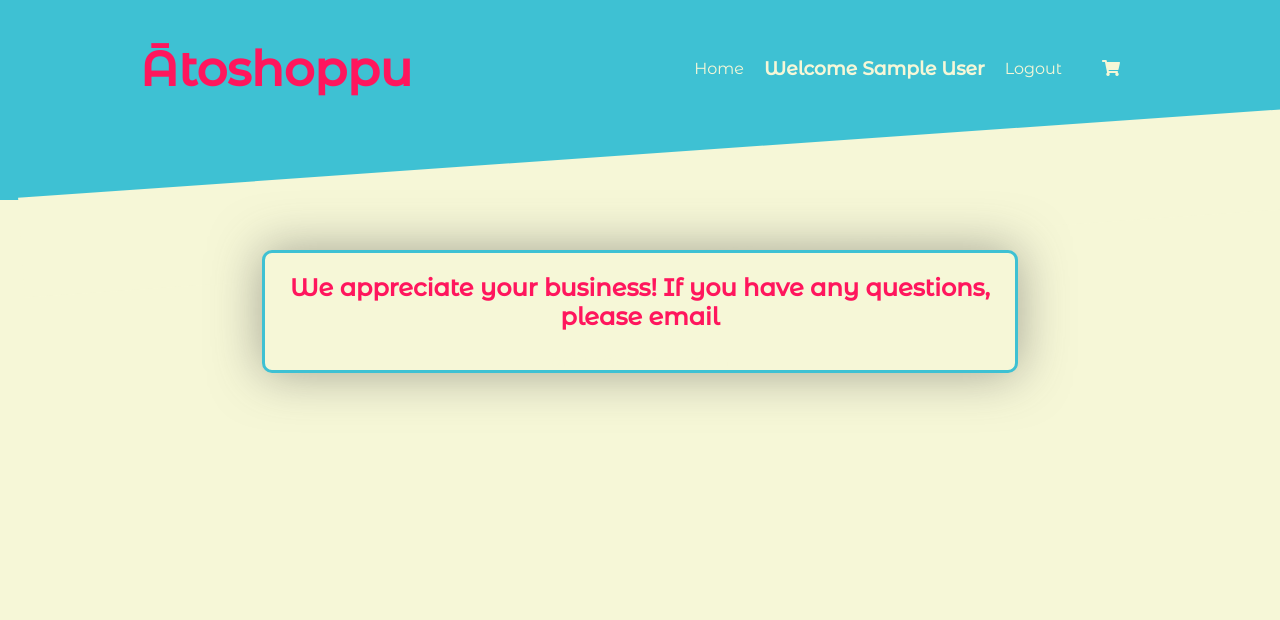
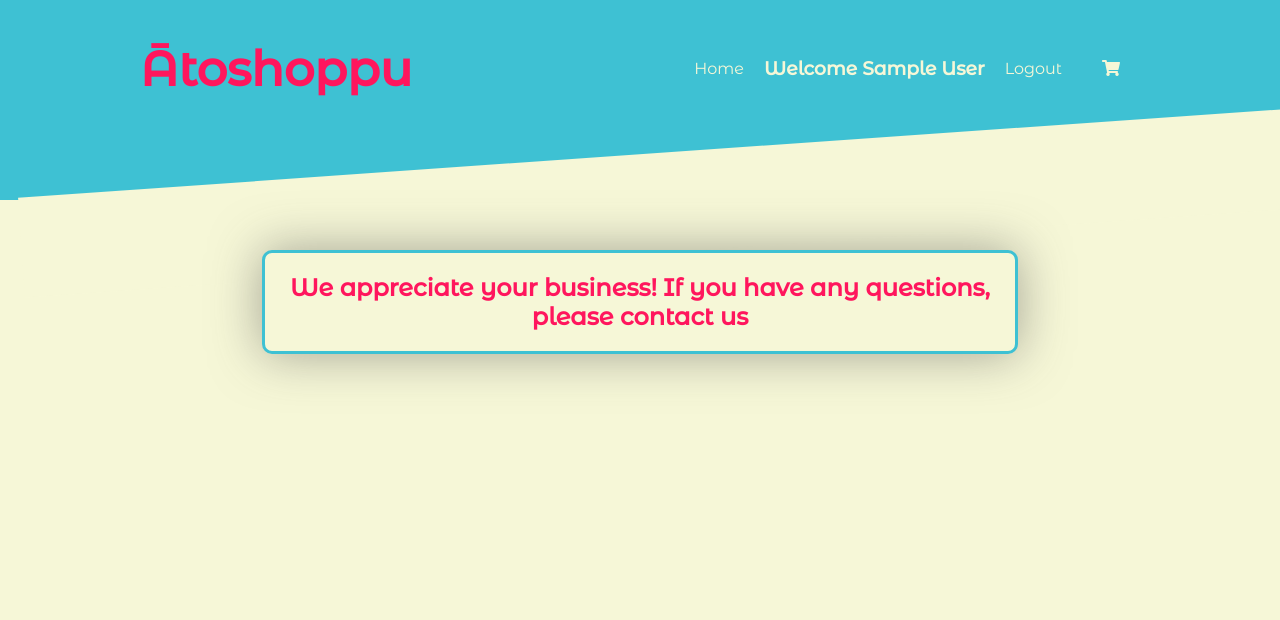
Before and after one commit to Shizen-no-ko/shop-webpage-python-flask, a Flask app: page /success in a window 1280 px wide. Shown: the top 620 px of the page. Run offline with Flask 2, Linux system fonts and the light colour scheme; the visitor is signed in with stand-in values (Sample User, id 1); data comes from the database, SQL or seed files in the repository; data that the repository does not hold is empty; some libraries are stand-ins or nearby versions.

Commit message:
Tidies up success.html

```diff
--- a/templates/success.html
+++ b/templates/success.html
@@ -4,11 +4,10 @@
 
 <section>
     <div class="container">
-      <div class="card purchase-card cancel-card">
-            <h2>We appreciate your business! If you have any questions, please email</h2>
-            <a href="mailto:orders@example.com">orders@example.com</a>
-      </div>
+        <div class="card purchase-card cancel-card">
+            <h2>We appreciate your business! If you have any questions, please contact us</h2>
+        </div>
     </div>
-  </section>
+</section>
 
 {% endblock %}
```
